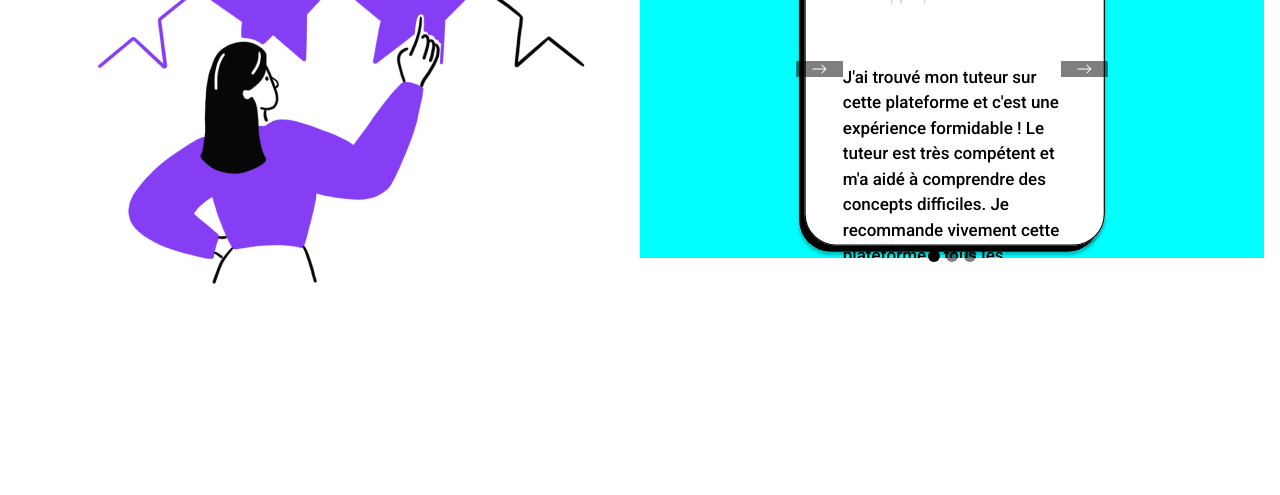
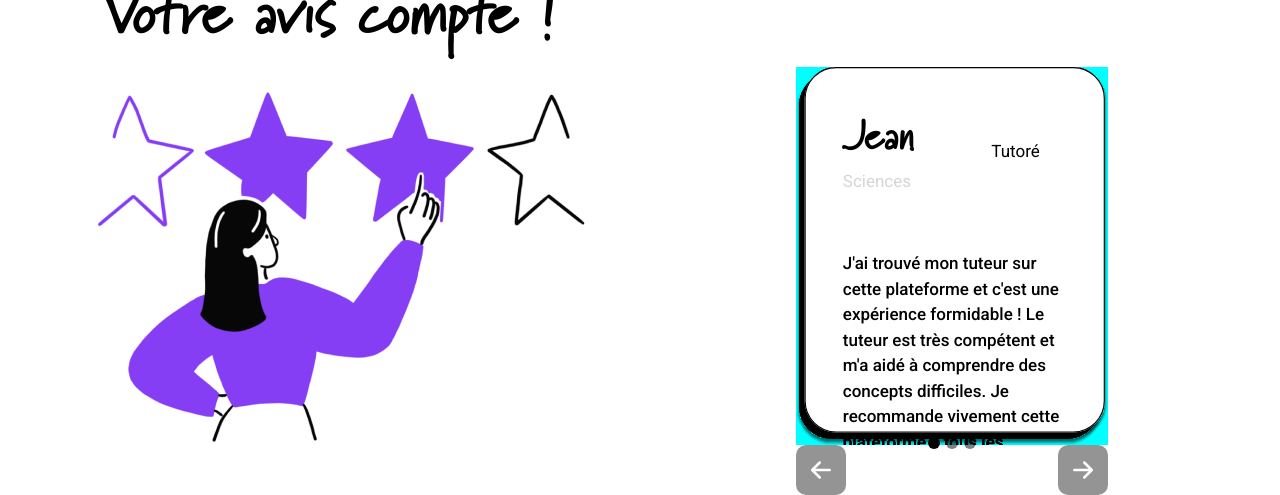
Before and after one commit to Wachrine/Tutorat, a website: page index.html in a window 1280 px wide. Shown: the part 752-1247 px from the top of the page. Before the commit the page ends 1061 px from the top, so only its background shows below. Drawn offline with nearby package versions, Linux system fonts and the light colour scheme; files whose address does not match are found by name.

Commit message:
+ Partie Carousel VO2

```diff
--- a/index.html
+++ b/index.html
@@ -10,26 +10,6 @@
 
 <body class="p-3 m-0 border-0 bd-example m-0 border-0">
   <header>
-    <!-- <nav class="navbar navbar-expand-lg bg-body-tertiary custom-navbar">
-    <div class="container-fluid">
-      <a class="navbar-brand" href="#"><img src="img/logo.jpg" alt=""></a>
-      <button class="navbar-toggler" type="button" data-bs-toggle="collapse" data-bs-target="#navbarNavDropdown" aria-controls="navbarNavDropdown" aria-expanded="false" aria-label="Toggle navigation">
-          <span class="navbar-toggler-icon"></span>
-        </button>
-      NAVBAR-DROPDOWN
-      <div class="collapse navbar-collapse" id="navbarNavDropdown">
-        <ul class="navbar-nav">
-          <li class="nav-item">
-            <a class="nav-link active" aria-current="page" href="#">S'identifier</a>
-          </li>
-          <li class="nav-item custom-nav-item">
-            <a class="nav-link" href="#">S'inscrire</a>
-          </li>
-        </ul>
-      </div>
-    </div>
-  </nav> -->
-
     <nav class="navbar navbar-expand-lg bg-body-tertiary">
       <div class="container-fluid">
         <!-- <button class="navbar-toggler" type="button" data-bs-toggle="collapse" data-bs-target="#navbarTogglerDemo01"
@@ -43,7 +23,7 @@
               <a class="nav-link active" aria-current="page" href="#">Tuteur</a>
             </li>
             <li class="nav-item">
-              <a class="nav-link active" aria-current="page" href="#">Avis</a>
+              <a class="nav-link active" aria-current="page" href="#id_avis">Avis</a>
             </li>
             <li class="nav-item">
               <a class="nav-link active" aria-current="page" href="#">Devenez Tuteur</a>
@@ -84,7 +64,7 @@
     </div>
   </header>
   <main>
-    <section class="avis">
+    <section id="id_avis" class="avis">
       <div class="partIllu">
         <h1>Votre avis compte !</h1>
         <img src="img/avis illu 1.png" alt="">
@@ -113,7 +93,6 @@
                 </div>
               </div>
             </div>
-          </div>
           <div class="carousel-item" data-bs-interval="2000">
             <img src="img/carte_avis.svg" class="d-block w-100" alt="Image 1"> <!-- Ajoutez une image ici -->
             <div class="carousel-caption d-none d-md-block">
@@ -125,6 +104,7 @@
                 <div class="status">
                   <p>Tutorée</p>
                 </div>
+              </div>
               <div class="txt">
                 <p>J'ai trouvé mon tuteur sur cette plateforme et c'est une expérience formidable ! Le tuteur est
                   très compétent et m'a
@@ -134,25 +114,25 @@
               </div>
             </div>
           </div>
-          </div>
           <div class="carousel-item">
             <img src="img/carte_avis.svg" class="d-block w-100" alt="Image 1"> <!-- Ajoutez une image ici -->
             <div class="carousel-caption d-none d-md-block">
               <div class="profil">
                 <div class="ident">
-                  <h2>Jean</h2> <!-- Correction du nom pour diversifier -->
-                  <p>Sciences</p> <!-- Correction du domaine pour diversifier -->
+                  <h2>Jean</h2>
+                  <p>Sciences</p>
                 </div>
                 <div class="status">
-                  <p>Tutoré</p> <!-- Correction du genre -->
+                  <p>Tutoré</p>
                 </div>
-                <!-- <div class="txt"></div>
+              </div>
+              <div class="txt">
                 <p>J'ai trouvé mon tuteur sur cette plateforme et c'est une expérience formidable ! Le tuteur est
                   très compétent et m'a
                   aidé à comprendre des concepts difficiles. Je recommande vivement cette plateforme à tous les
                   étudiants qui cherchent de
                   l'aide.</p>
-              </div> -->
+              </div>
             </div>
           </div>
           </div>
@@ -168,23 +148,21 @@
           <div class="arrow">
             <button class="carousel-control-prev" type="button" data-bs-target="#carouselExampleDark"
               data-bs-slide="prev">
-              <!-- <span class="carousel-control-prev-icon" aria-hidden="true"></span> -->
               <svg xmlns="http://www.w3.org/2000/svg" width="16" height="16" fill="currentColor"
-                class="bi bi-arrow-right" viewBox="0 0 16 16">
+                class="bi bi-arrow-left-short" viewBox="0 0 16 16">
                 <path fill-rule="evenodd"
-                  d="M1 8a.5.5 0 0 1 .5-.5h11.793l-3.147-3.146a.5.5 0 0 1 .708-.708l4 4a.5.5 0 0 1 0 .708l-4 4a.5.5 0 0 1-.708-.708L13.293 8.5H1.5A.5.5 0 0 1 1 8" />
+                  d="M12 8a.5.5 0 0 1-.5.5H5.707l2.147 2.146a.5.5 0 0 1-.708.708l-3-3a.5.5 0 0 1 0-.708l3-3a.5.5 0 1 1 .708.708L5.707 7.5H11.5a.5.5 0 0 1 .5.5" />
               </svg>
-              <span class="visually-hidden">Previous</span>
+              <!-- <span class="visually-hidden">Previous</span> -->
             </button>
             <button class="carousel-control-next" type="button" data-bs-target="#carouselExampleDark"
               data-bs-slide="next">
-              <!-- <span class="carousel-control-next-icon" aria-hidden="true"></span> -->
               <svg xmlns="http://www.w3.org/2000/svg" width="16" height="16" fill="currentColor"
-                class="bi bi-arrow-right" viewBox="0 0 16 16">
+                class="bi bi-arrow-right-short" viewBox="0 0 16 16">
                 <path fill-rule="evenodd"
-                  d="M1 8a.5.5 0 0 1 .5-.5h11.793l-3.147-3.146a.5.5 0 0 1 .708-.708l4 4a.5.5 0 0 1 0 .708l-4 4a.5.5 0 0 1-.708-.708L13.293 8.5H1.5A.5.5 0 0 1 1 8" />
+                  d="M4 8a.5.5 0 0 1 .5-.5h5.793L8.146 5.354a.5.5 0 1 1 .708-.708l3 3a.5.5 0 0 1 0 .708l-3 3a.5.5 0 0 1-.708-.708L10.293 8.5H4.5A.5.5 0 0 1 4 8" />
               </svg>
-              <span class="visually-hidden">Next</span>
+              <!-- <span class="visually-hidden">Next</span> -->
             </button>
           </div>
         </div>
--- a/scss/style.scss
+++ b/scss/style.scss
@@ -23,7 +23,7 @@ $font-family-secondary: 'Marydale Regular';
     color: $color;
 }
 
-@mixin typography2($family: $font-family-secondary, $size: 40px, $line-height: 1.5, $weight: 400, $color: rgb(0, 0, 0)) {
+@mixin typography2($family: $font-family-secondary, $size: 60px, $line-height: 1.5, $weight: 400, $color: rgb(0, 0, 0)) {
     font-family: $family;
     font-size: $size;
     font-weight: $weight;
@@ -37,6 +37,10 @@ $font-family-secondary: 'Marydale Regular';
 }
 
 body {
+    display: flex;
+    flex-direction: column;
+    gap: 8rem;
+
     .bg-body-tertiary {
         background-color: #ffffff !important;
 
@@ -44,6 +48,9 @@ body {
             .navbar-collapse {
                 display: flex;
                 justify-content: flex-end;
+                position: fixed;
+                z-index: 100;
+                right: 0;
 
                 .navbar-nav {
                     gap: 2rem;
@@ -67,6 +74,14 @@ body {
                                 padding-right: 1rem;
                             }
                         }
+
+                        // .nav-link.active {
+                        //     color: rgb(255, 255, 255);
+                        //     background-color: rgb(0, 0, 0);
+                        //     border-radius: 13px;
+                        //     padding-left: 1rem;
+                        //     padding-right: 1rem;
+                        // }
                     }
 
                     // .custom-nav-item {
@@ -201,11 +216,11 @@ body {
         display: flex;
         flex-direction: column;
         // gap: 8rem;
-        // background-color: aquamarine;
 
         .avis {
             display: flex;
             align-items: center;
+            justify-content: center;
 
             .partIllu {
                 display: flex;
@@ -223,16 +238,19 @@ body {
                 display: flex;
                 justify-content: center;
                 width: 50%;
-                    background-color: aqua;
+                margin-top: 7%;
+
                 .carousel {
                     position: relative;
                     display: flex;
                     justify-content: center;
                     width: 50%;
-                    // overflow-x: hidden;
 
                     .carousel-inner {
+                        background-color: aqua;
                         .carousel-item {
+                            display: flex;
+                            flex-direction: column;
                             height: 100%;
                             width: 100%;
 
@@ -259,6 +277,7 @@ body {
                                             display: flex;
                                             justify-content: flex-start;
                                             @include typography2();
+                                            font-size: 40px;
                                             margin-bottom: 0;
                                             font-weight: 600;
                                         }
@@ -294,6 +313,7 @@ body {
                         }
                     }
 
+
                     .carousel-indicators {
                         position: absolute;
                         z-index: 100;
@@ -305,67 +325,46 @@ body {
                         button {
                             margin-bottom: 0;
                             width: 12px;
-                            /* Largeur du cercle */
                             height: 12px;
-                            /* Hauteur du cercle */
                             border-radius: 50%;
-                            /* Arrondir les coins pour créer un cercle */
                             background-color: #000000;
-                            /* Couleur de fond par défaut */
                             border: none;
-                            /* Supprimer la bordure par défaut */
                             opacity: 0.5;
-                            /* Opacité par défaut */
-                            transition: opacity 0.3s ease;
-                            /* Transition douce pour l'opacité */
                         }
 
                         button.active {
                             background-color: #000000;
-                            /* Couleur de fond pour le bouton actif */
                             opacity: 1;
-                            /* Pleine opacité pour le bouton actif */
                         }
 
                         button:hover {
                             opacity: 0.75;
-                            /* Légère opacité au survol */
                         }
                     }
                 }
 
                 .arrow {
+                    position: absolute;
+                    background-color: aquamarine;
+                    width: 100%;
+                    bottom: 0;
+
                     .carousel-control-prev,
                     .carousel-control-next {
-                        color: #fff;
-                        border-radius: 0%;
-                        height: auto;
-                        svg{
-                        background-color: #000;
-                        width: 16rem;
+                        background-color: rgba(0, 0, 0, 0.837);
+                        border: none;
+                        border-radius: 20%;
+                        width: 50px;
+                        height: 50px;
+                        display: flex;
+                        align-items: center;
+                        justify-content: center;
+
+                        svg {
+                            width: 40px;
+                            height: 40px;
                         }
-                    }
 
-                    // .carousel-control-prev-icon,
-                    // .carousel-control-next-icon {
-                    //     // background-color: #000;
-                    //     /* Couleur d'arrière-plan des icônes */
-                    //     border-radius: 50%;
-                    //     /* Arrondir les coins des icônes */
-                    // }
-
-                    // .carousel-control-prev:hover,
-                    // .carousel-control-next:hover {
-                    //     background-color: rgba(0, 0, 0, 0.8);
-                    // }
-
-                    /* Pour une taille personnalisée des icônes */
-                    .carousel-control-prev-icon,
-                    .carousel-control-next-icon {
-                        width: 40px;
-                        /* Largeur de l'icône */
-                        height: 40px;
-                        /* Hauteur de l'icône */
                     }
                 }
             }
```
Also changed, not shown: css/style.min.css, 1 other file. Lines whose indentation alone changed are shown as unchanged.
